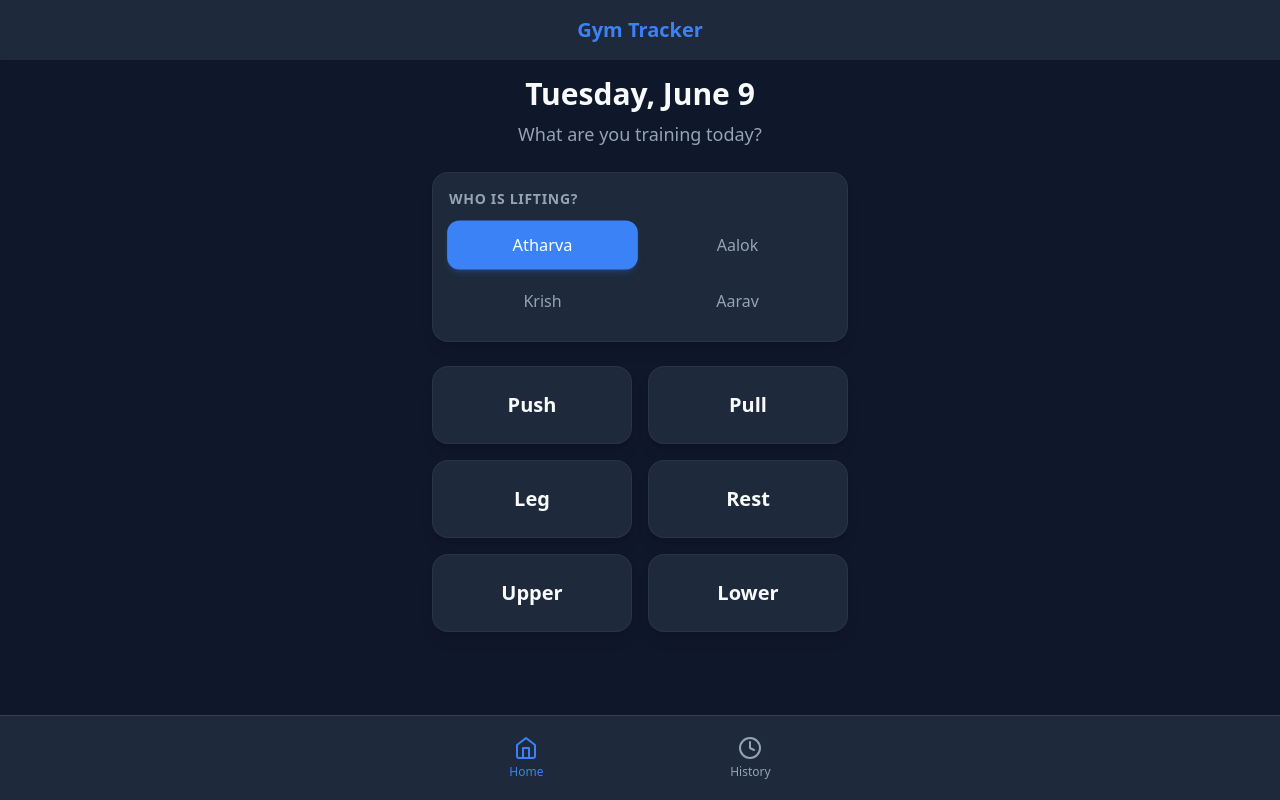
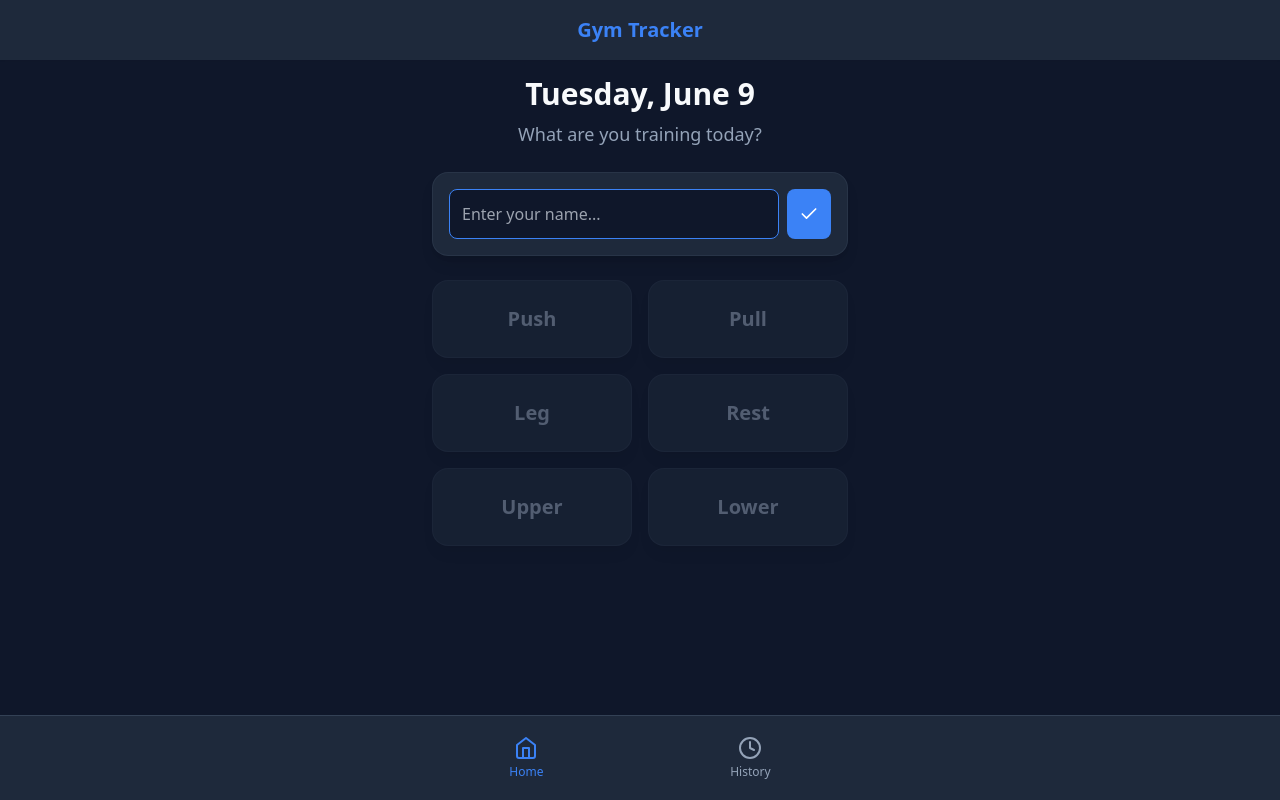
Before and after one commit to Atharvasdoke/gymtracker, a React (Vite) app: page / in a window 1280 px wide. Built offline with nearby package versions, Linux system fonts and the light colour scheme.

Commit message:
Update Dashboard to use custom user name input

```diff
--- a/src/data/splits.js
+++ b/src/data/splits.js
@@ -1,5 +1,3 @@
-export const USERS = ['Atharva', 'Aalok', 'Krish', 'Aarav'];
-
 export const SPLITS = {
   Push: [
     'Pec flys',
--- a/src/hooks/useGymData.js
+++ b/src/hooks/useGymData.js
@@ -1,8 +1,18 @@
 import { useState, useEffect } from 'react';
 
 const STORAGE_KEY = 'gym_tracker_data';
+const USER_KEY = 'gym_tracker_user';
 
 export function useGymData() {
+  const [userName, setUserName] = useState(() => {
+    return window.localStorage.getItem(USER_KEY) || '';
+  });
+
+  const saveUserName = (name) => {
+    setUserName(name);
+    window.localStorage.setItem(USER_KEY, name);
+  };
+
   const [history, setHistory] = useState(() => {
     try {
       const item = window.localStorage.getItem(STORAGE_KEY);
@@ -33,5 +43,5 @@ export function useGymData() {
     }
   };
 
-  return { history, addWorkout };
+  return { history, addWorkout, userName, saveUserName };
 }
--- a/src/pages/Dashboard.jsx
+++ b/src/pages/Dashboard.jsx
@@ -1,13 +1,29 @@
 import { useState } from 'react';
 import { useNavigate } from 'react-router-dom';
-import { USERS, SPLITS } from '../data/splits';
+import { Edit2, Check } from 'lucide-react';
+import { SPLITS } from '../data/splits';
+import { useGymData } from '../hooks/useGymData';
 
 export default function Dashboard() {
   const navigate = useNavigate();
-  const [selectedUser, setSelectedUser] = useState(USERS[0]);
+  const { userName, saveUserName } = useGymData();
+  const [isEditingName, setIsEditingName] = useState(!userName);
+  const [tempName, setTempName] = useState(userName);
 
   const handleStartWorkout = (splitName) => {
-    navigate('/workout', { state: { user: selectedUser, splitName, exercises: SPLITS[splitName] } });
+    if (!userName) {
+      alert("Please enter your name first!");
+      setIsEditingName(true);
+      return;
+    }
+    navigate('/workout', { state: { user: userName, splitName, exercises: SPLITS[splitName] } });
+  };
+
+  const handleSaveName = () => {
+    if (tempName.trim()) {
+      saveUserName(tempName.trim());
+      setIsEditingName(false);
+    }
   };
 
   const today = new Date().toLocaleDateString('en-US', {
@@ -23,26 +39,41 @@ export default function Dashboard() {
         <p className="text-textMuted text-lg">What are you training today?</p>
       </div>
 
-      {/* User Selection */}
-      <div className="bg-surface p-4 rounded-2xl shadow-lg border border-slate-700/50 space-y-3">
-        <label className="block text-sm font-semibold text-textMuted uppercase tracking-wider">
-          Who is lifting?
-        </label>
-        <div className="grid grid-cols-2 gap-2">
-          {USERS.map((user) => (
+      {/* User Name Section */}
+      <div className="bg-surface p-4 rounded-2xl shadow-lg border border-slate-700/50 space-y-3 flex items-center justify-between">
+        {isEditingName ? (
+          <div className="flex-1 flex gap-2">
+            <input
+              type="text"
+              placeholder="Enter your name..."
+              value={tempName}
+              onChange={(e) => setTempName(e.target.value)}
+              className="flex-1 bg-slate-900 border border-slate-700 rounded-lg p-3 focus:outline-none focus:border-primary text-textMain"
+              autoFocus
+            />
             <button
-              key={user}
-              onClick={() => setSelectedUser(user)}
-              className={`p-3 rounded-xl font-medium transition-all duration-200 ${
-                selectedUser === user
-                  ? 'bg-primary text-white shadow-md shadow-primary/20 scale-[1.02]'
-                  : 'bg-slate-800 text-textMuted hover:bg-slate-700 hover:text-textMain'
-              }`}
+              onClick={handleSaveName}
+              className="bg-primary text-white p-3 rounded-lg font-medium hover:bg-primaryHover transition-colors"
             >
-              {user}
+              <Check size={20} />
             </button>
-          ))}
-        </div>
+          </div>
+        ) : (
+          <>
+            <div className="flex-1">
+              <span className="block text-sm font-semibold text-textMuted uppercase tracking-wider">
+                Lifting as
+              </span>
+              <span className="text-xl font-bold text-primary">{userName}</span>
+            </div>
+            <button
+              onClick={() => setIsEditingName(true)}
+              className="p-2 text-textMuted hover:text-primary transition-colors bg-slate-800 rounded-lg"
+            >
+              <Edit2 size={18} />
+            </button>
+          </>
+        )}
       </div>
 
       {/* Split Selection */}
@@ -51,10 +82,16 @@ export default function Dashboard() {
           <button
             key={splitName}
             onClick={() => handleStartWorkout(splitName)}
-            className="group relative overflow-hidden bg-surface p-6 rounded-2xl shadow-lg border border-slate-700/50 hover:border-primary/50 transition-all duration-300 hover:-translate-y-1"
+            className={`group relative overflow-hidden bg-surface p-6 rounded-2xl shadow-lg border border-slate-700/50 transition-all duration-300 ${
+              userName ? 'hover:border-primary/50 hover:-translate-y-1' : 'opacity-50 cursor-not-allowed'
+            }`}
           >
-            <div className="absolute inset-0 bg-gradient-to-br from-primary/10 to-transparent opacity-0 group-hover:opacity-100 transition-opacity" />
-            <span className="relative text-xl font-bold text-textMain group-hover:text-primary transition-colors">
+            {userName && (
+              <div className="absolute inset-0 bg-gradient-to-br from-primary/10 to-transparent opacity-0 group-hover:opacity-100 transition-opacity" />
+            )}
+            <span className={`relative text-xl font-bold transition-colors ${
+              userName ? 'text-textMain group-hover:text-primary' : 'text-textMuted'
+            }`}>
               {splitName}
             </span>
           </button>
```
